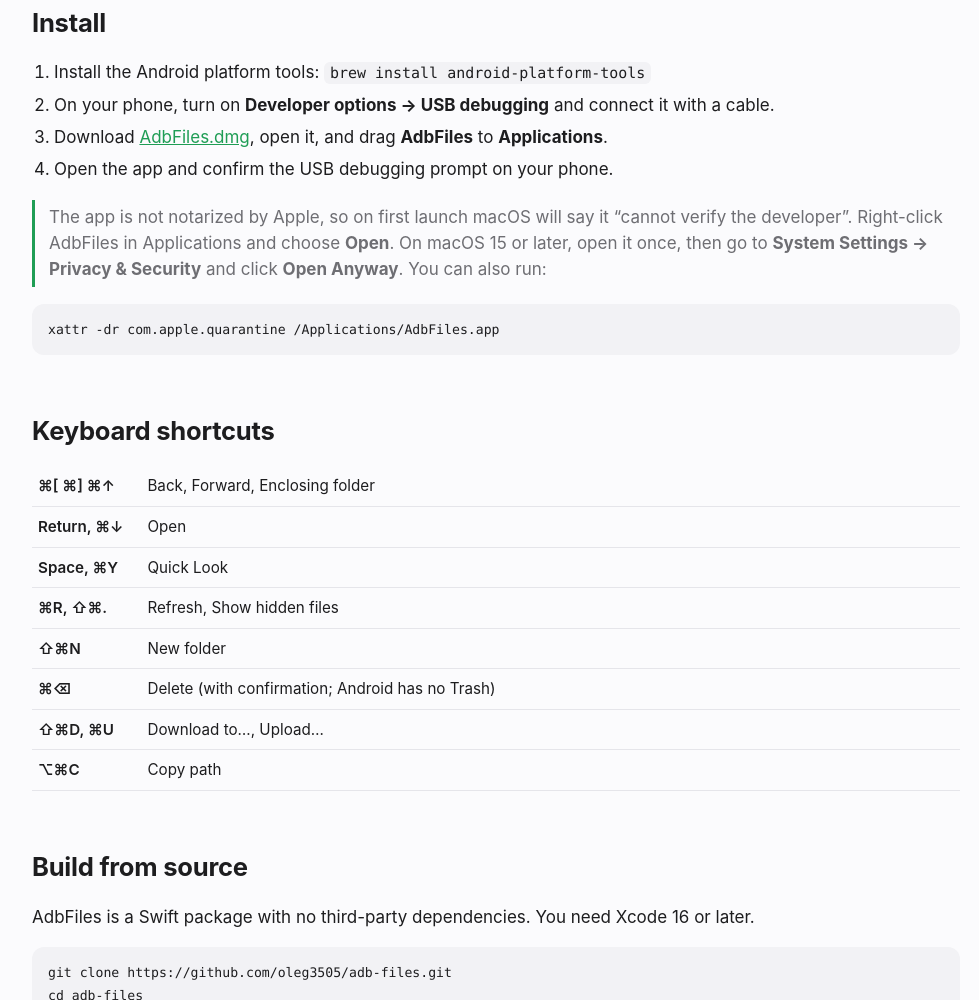
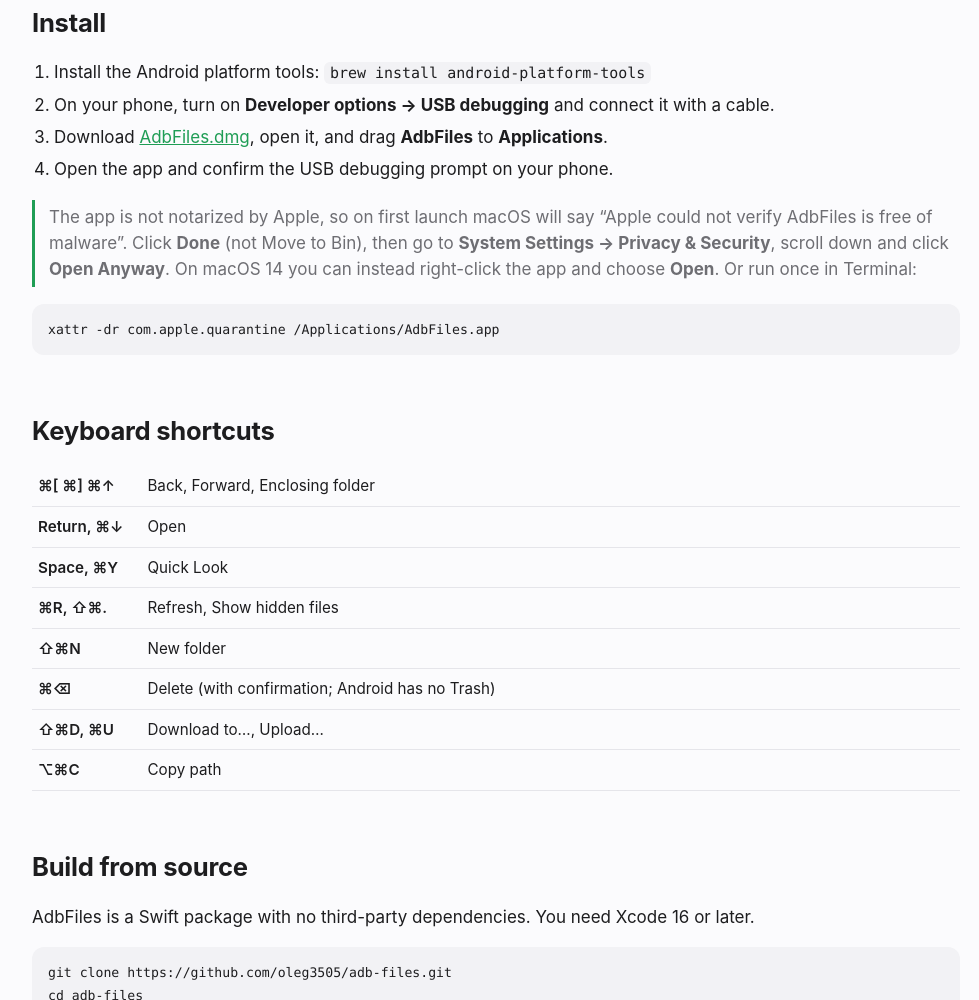
Before and after one commit to oleg3505/adb-files, a plain HTML site: page site/index.html in a window 1280 px wide. Shown: the part 1302-2302 px from the top of the page, without its empty margins (144-1123 px from the left). Drawn offline with Linux system fonts and the light colour scheme.

Commit message:
docs: explain the macOS 15+ Gatekeeper prompt (Open Anyway)
Co-Authored-By: Claude Opus 5.5 <noreply@anthropic.com>

```diff
--- a/site/index.html
+++ b/site/index.html
@@ -95,7 +95,7 @@
       <li>Download <a href="https://github.com/oleg3505/adb-files/releases/latest/download/AdbFiles.dmg">AdbFiles.dmg</a>, open it, and drag <b>AdbFiles</b> to <b>Applications</b>.</li>
       <li>Open the app and confirm the USB debugging prompt on your phone.</li>
     </ol>
-    <p class="note">The app is not notarized by Apple, so on first launch macOS will say it “cannot verify the developer”. Right-click AdbFiles in Applications and choose <b>Open</b>. On macOS 15 or later, open it once, then go to <b>System Settings → Privacy &amp; Security</b> and click <b>Open Anyway</b>. You can also run:</p>
+    <p class="note">The app is not notarized by Apple, so on first launch macOS will say “Apple could not verify AdbFiles is free of malware”. Click <b>Done</b> (not Move to Bin), then go to <b>System Settings → Privacy &amp; Security</b>, scroll down and click <b>Open Anyway</b>. On macOS 14 you can instead right-click the app and choose <b>Open</b>. Or run once in Terminal:</p>
     <pre><code>xattr -dr com.apple.quarantine /Applications/AdbFiles.app</code></pre>
   </section>
 
```
Also changed, not shown: 1 other file.
